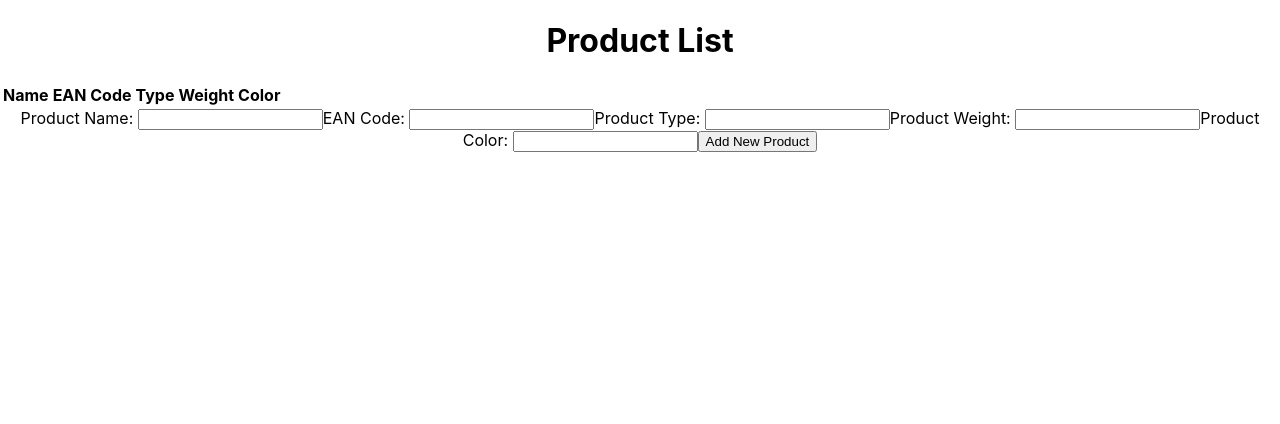
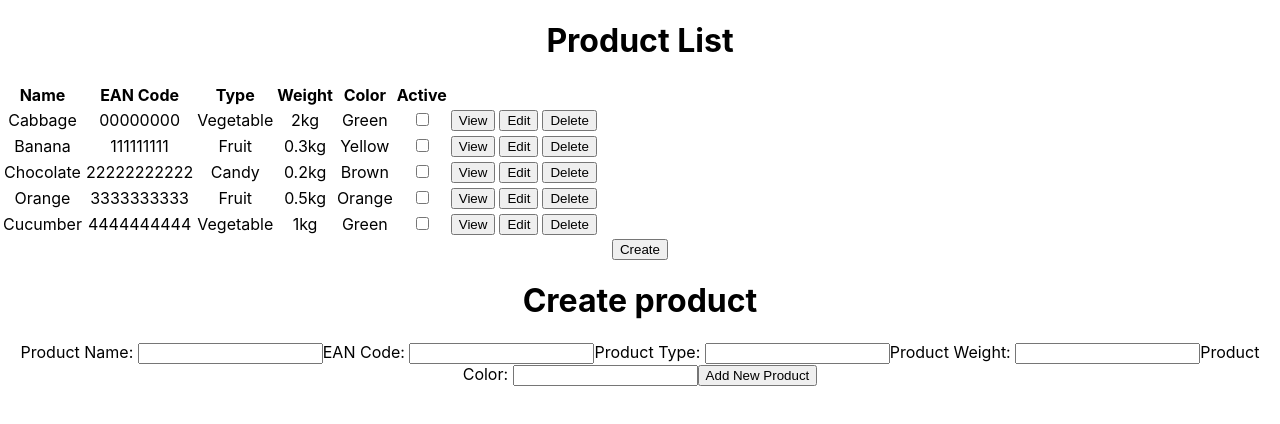
Before and after one commit to LukasSkarnulis/talech-task, a React (Create React App) app: page /create in a window 1280 px wide. Shown: the top 424 px of the page. Built offline with nearby package versions, Linux system fonts and the light colour scheme.

Commit message:
Solving link problem

```diff
--- a/package.json
+++ b/package.json
@@ -8,6 +8,7 @@
     "@testing-library/user-event": "^7.2.1",
     "react": "^16.13.1",
     "react-dom": "^16.13.1",
+    "react-router-dom": "^5.1.2",
     "react-scripts": "3.4.1"
   },
   "scripts": {
--- a/src/Components/App/App.js
+++ b/src/Components/App/App.js
@@ -2,6 +2,9 @@ import React from 'react';
 import './App.css';
 import ProductList from "../ProductList/ProductList";
 import NewProd from "../NewProd/NewProd";
+import ViewProd from "../ViewProd/ViewProd";
+import EditProd from "../EditProd/EditProd";
+import {BrowserRouter, Route, Redirect, Link} from "react-router-dom";
 
 class App extends React.Component {
   constructor(props) {
@@ -12,48 +15,104 @@ class App extends React.Component {
             type: "",
             weight: "",
             color: "",
-            products: []
-    }
+            active: false,
+            products: [{name: "Cabbage", ean: "00000000", type: "Vegetable", weight: "2kg", color: "Green", active: false},
+            {name: "Banana", ean: "111111111", type: "Fruit", weight: "0.3kg", color: "Yellow", active: false},
+            {name: "Chocolate", ean: "22222222222", type: "Candy", weight: "0.2kg", color: "Brown", active: false},
+            {name: "Orange", ean: "3333333333", type: "Fruit", weight: "0.5kg", color: "Orange", active: false},
+            {name: "Cucumber", ean: "4444444444", type: "Vegetable", weight: "1kg", color: "Green", active: false}, ]
+    };
 };
 
 handleFormSubmit = (e) => {
   e.preventDefault();
   let products = [...this.state.products];
-
   products.push({
       name: this.state.name,
       ean: this.state.ean,
       type: this.state.type,
       weight: this.state.weight,
       color: this.state.color,
+      active: false,
   });
-  this.setState({ products, name: "", ean: "", type: "", weight: "", color: "",}
+  this.setState({ products,
+    name: "", ean: "", type: "", weight: "", color: "", active: false}
   );
 }
+handleEditFormSubmit = (index, e) => {
+  if (!this.canBeSubmitted()) {
+    e.preventDefault();
+    return alert("Please fill all empty text spaces");
+  }
+  e.preventDefault();
+  let products = [...this.state.products];
+  products.splice(index, 1, {name: this.state.name,
+    ean: this.state.ean,
+    type: this.state.type,
+    weight: this.state.weight,
+    color: this.state.color,
+    active: false})
+  this.setState({ products, name: "", ean: "", type: "", weight: "", color: "", active: false},
+  () => {
+    this.props.history.push("/");
+  }
+  );
+  }
+canBeSubmitted() {
+  const {name, ean, type, weight, color} = this.state;
+  return (name.length > 0 &&
+    ean.length > 0 &&
+    type.length > 0 &&
+    weight.length > 0 &&
+    color.length > 0
+  )
+}
 handleInputChange = (e) => {
-  let input = e.target;
-  let name = e.target.name;
-  let value = input.value;
-  this.setState({[name]: value})
+    this.setState({...this.state,
+    [e.target.name]: e.target.value})
   };
 
 deleteProduct = (delIndex) => {
   let products = [...this.state.products].filter((product, index) => index !== delIndex);
   this.setState({ products });
 };
+isActive = () => {
+  this.setState({active: !this.state.active})
+}
+setProductActive = (product, active) => {
+  this.setState((state) => ({
+    products: state.products.map(p => p.name === product.name ? { ...p, active } : p)
+  }))
+}
 
 render() {
   return (
+    <BrowserRouter>
     <div className="App">
-      <ProductList products={this.state.products} deleteProduct={this.deleteProduct}/>
-      <NewProd handleFormSubmit={this.handleFormSubmit}
+      <ProductList products={this.state.products}
+      deleteProduct={this.deleteProduct}
+      setProductActive={this.setProductActive} />
+      <Link to={{ pathname: "/create"}} ><button>Create</button></Link>
+      <Route path="/create" render={(props) => <NewProd {...props}
+      handleFormSubmit={this.handleFormSubmit}
       handleInputChange={this.handleInputChange}
       newName={this.state.name}
       newEan={this.state.ean}
       newType={this.state.type}
       newWeight={this.state.weight}
-      newColor={this.state.color} />
+      newColor={this.state.color} />} />
+      <Route path="/view" render={(props) => <ViewProd {...props} products={this.state.products} />} />
+      <Route path="/edit" render={(props) => <EditProd {...props} products={this.state.products}
+      handleInputChange={this.handleInputChange}
+      handleEditFormSubmit={this.handleEditFormSubmit}
+      editName={this.state.name}
+      editEan={this.state.ean}
+      editType={this.state.type}
+      editWeight={this.state.weight}
+      editColor={this.state.color}
+      redirect={this.state.redirect} />} />
     </div>
+    </BrowserRouter>
   );
   }
 }
--- /dev/null
+++ b/src/Components/EditProd/EditProd.js
@@ -0,0 +1,31 @@
+import React from "react";
+import "./EditProd.css";
+import {Link, Redirect, withRouter} from "react-router-dom";
+
+class EditProd extends React.Component {
+    render() {
+        const products = this.props.products;
+        const index = this.props.location.state.prodIndex;
+        return (
+            <div>
+                <h1>Edit Product</h1>
+
+                <form onSubmit={(e) => this.props.handleEditFormSubmit(index, e)} >
+            <label htmlFor="name">Product Name: </label>
+            <input id="editname" type="text" name="name" placeholder={products[index].name} value={this.props.editName} onChange={this.props.handleInputChange} />
+            <label htmlFor="ean">EAN Code: </label>
+            <input id="editean" type="text" name="ean" placeholder={products[index].ean} value={this.props.editEan} onChange={this.props.handleInputChange} />
+            <label htmlFor="type">Product Type: </label>
+            <input id="edittype" type="text" name="type" placeholder={products[index].type} value={this.props.editType} onChange={this.props.handleInputChange} />
+            <label htmlFor="weight">Product Weight: </label>
+            <input id="editweight" type="text" name="weight" placeholder={products[index].weight} value={this.props.editWeight} onChange={this.props.handleInputChange} />
+            <label htmlFor="color">Product Color: </label>
+            <input id="editcolor" type="text" name="color" placeholder={products[index].color} value={this.props.editColor} onChange={this.props.handleInputChange} />
+            <button type="submit" value="Submit">Save</button>
+            <Link to={{ pathname: "/"}} ><button>Close</button></Link>
+        </form>
+            </div>
+        )
+    }
+};
+export default EditProd;
--- a/src/Components/NewProd/NewProd.js
+++ b/src/Components/NewProd/NewProd.js
@@ -4,6 +4,7 @@ class NewProd extends React.Component {
     render() {
         return (
             <div>
+                <h1>Create product</h1>
             <form onSubmit={this.props.handleFormSubmit}>
             <label htmlFor="name">Product Name: </label>
             <input id="name" type="text" name="name" value={this.props.newName} onChange={this.props.handleInputChange} />
--- a/src/Components/ProductList/ProductList.js
+++ b/src/Components/ProductList/ProductList.js
@@ -1,5 +1,6 @@
 import React from "react";
 import "./ProductList.css";
+import {Link} from "react-router-dom";
 
 class ProductList extends React.Component {
     render() {
@@ -14,6 +15,7 @@ class ProductList extends React.Component {
                         <th>Type</th>
                         <th>Weight</th>
                         <th>Color</th>
+                        <th>Active</th>
                     </tr>
                     {products.map((product, index) => {
                         return (
@@ -23,8 +25,9 @@ class ProductList extends React.Component {
                                 <td>{product.type}</td>
                                 <td>{product.weight}</td>
                                 <td>{product.color}</td>
-                                <td><button>View</button></td>
-                                <td><button>Edit</button></td>
+                                <td><input type="checkbox" checked={product.active} onChange={(e) => this.props.setProductActive(product, e.target.checked)} /></td>
+                                <td><Link to={{ pathname: "/view", state: { prodIndex: index }}} ><button>View</button></Link></td>
+                                <td><Link to={{ pathname: "/edit", state: { prodIndex: index }}} ><button>Edit</button></Link></td>
                                 <td><button onClick={() => this.props.deleteProduct(index)}>Delete</button></td>
                             </tr>
                         )
--- /dev/null
+++ b/src/Components/ViewProd/ViewProd.js
@@ -0,0 +1,25 @@
+import React from "react";
+import "./ViewProd.css";
+import {Link} from "react-router-dom";
+
+class ViewProd extends React.Component {
+    render() {
+        const products = this.props.products;
+        const index = this.props.location.state.prodIndex;
+        return (
+            <div>
+                <h1>View Product</h1>
+                <ul>
+                    <li>{`Name: ${products[index].name}`}</li>
+                    <li>{`EAN Code: ${products[index].ean}`}</li>
+                    <li>{`Type: ${products[index].type}`}</li>
+                    <li>{`Weight: ${products[index].weight}`}</li>
+                    <li>{`Color: ${products[index].color}`}</li>
+                    <li>{`Active: ${products[index].active}`}</li>
+                    <td><Link to={{ pathname: "/"}} ><button>Close</button></Link></td>
+                </ul>
+            </div>
+        )
+    }
+}
+export default ViewProd;
```
Also changed, not shown: src/Components/EditProd/EditProd.css (added), src/Components/ViewProd/ViewProd.css (added), src/ViewProd/ViewProd.css (deleted), src/ViewProd/ViewProd.js (deleted), 1 other file (tests, documents, lock files or other folders).
